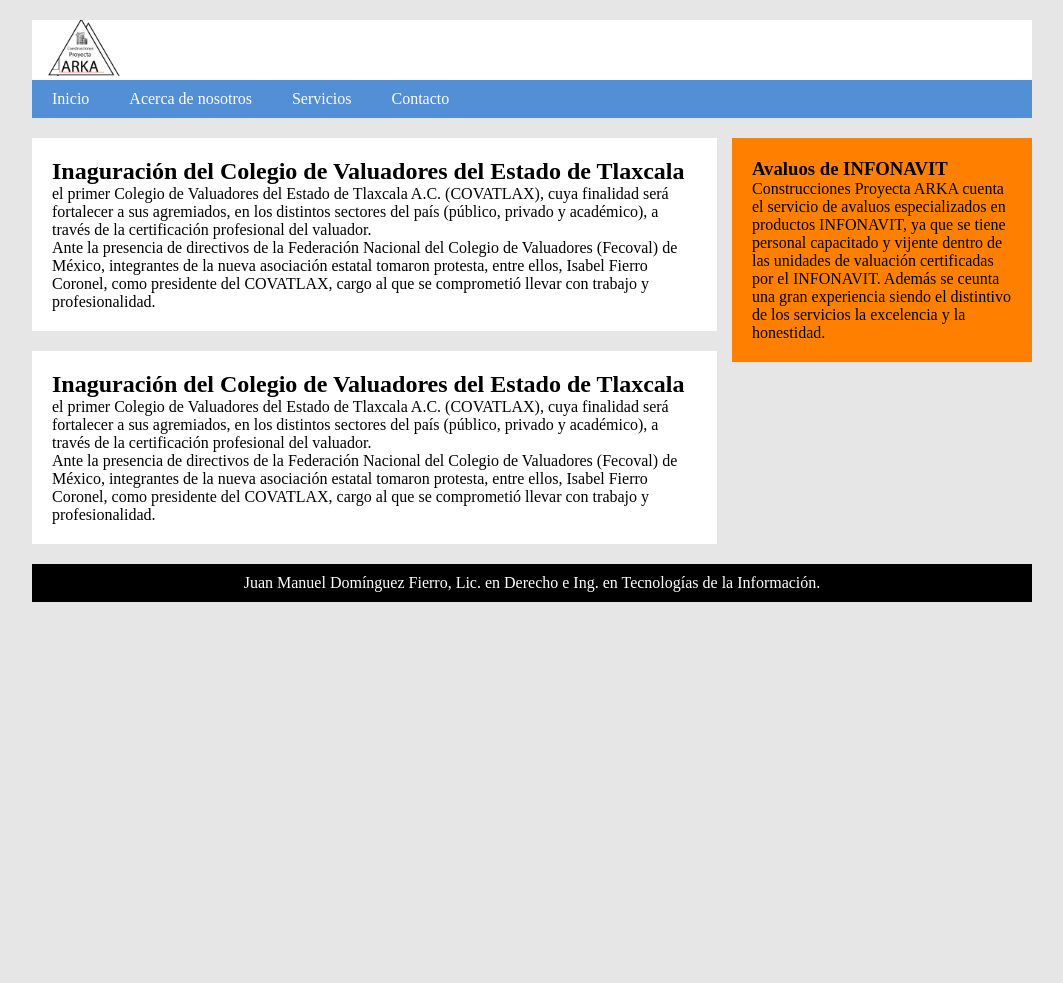
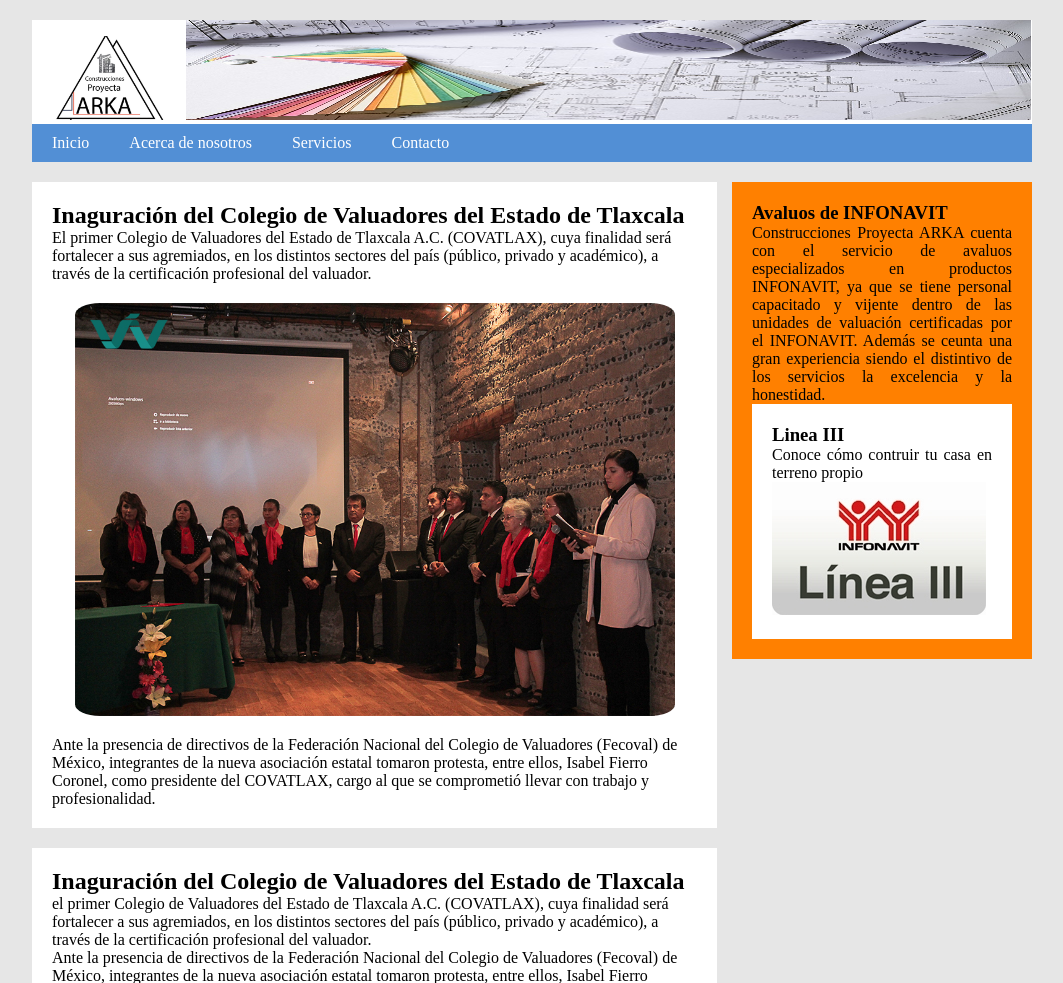
Before and after one commit to juanmanuel1987/juanmanuel1987.github.io, a PHP site: page / in a window 1280 px wide. Shown: the top 983 px of the page, without its empty margins (108-1171 px from the left). Before the commit the page ends 602 px from the top, so only its background shows below. Run offline with PHP 8.4, Linux system fonts and the light colour scheme.

Commit message:
se agrego imagenes
se agrego imagenes

```diff
--- a/css/estilos.css
+++ b/css/estilos.css
@@ -7,6 +7,11 @@ body{
 	background:#e6e6e6;
 }
 
+
+header div  .sl{
+width:845px;
+height:100px;
+}
 
 header, .main, footer{
 	background:white;
@@ -51,11 +56,31 @@ header nav ul li a:hover{
 	margin-bottom: 20px;
 }
 
+.main .articulos article img{
+	width: 600px;
+	margin: auto;
+	border-radius: 7%;
+	padding: 20px;
+	display: block;
+	align-items: center;
+
+}
+
 aside{
 	width: 30%;
 	background: #ff8000;
 	float: left;
 	padding: 20px;
+	box-sizing: border-box;
+	text-align: justify;
+}
+
+ .l3{
+	/*width: 30%;*/
+	background: #fff;
+	float: left;
+	padding: 20px;*/
+	overflow: hidden;
 	box-sizing: border-box;
 }
 
--- a/index.html
+++ b/index.html
@@ -9,7 +9,8 @@
 		<body>
 			<header>
 				<div class="logotipo">
-					<img src="img/logo.jpg" width="100" alt="">
+					<a href="index.html"><img  class="logo" src="img/logo.jpg" width="150" alt=""></a>
+					<img  class="sl"src="img/slider3.jpg"  alt="">
 				</div>
 
 				<nav>
@@ -25,9 +26,10 @@
 				<section class="articulos">
 					<article>
 						<h2>Inaguración del Colegio de Valuadores del Estado de Tlaxcala</h2>
-						<p>el primer Colegio de Valuadores del Estado de Tlaxcala A.C. (COVATLAX), cuya finalidad será fortalecer
+						<p>El primer Colegio de Valuadores del Estado de Tlaxcala A.C. (COVATLAX), cuya finalidad será fortalecer
 						a sus agremiados, en los distintos sectores del país (público, privado y académico), a través de la certificación profesional del valuador.
 						</p>
+						<img src="img/img4.jpg"  alt="">
 						<p>Ante la presencia de directivos de la Federación Nacional del Colegio de Valuadores
 						(Fecoval) de México, integrantes de la nueva asociación estatal tomaron protesta, entre ellos,
 						Isabel Fierro Coronel, como presidente del COVATLAX, cargo al que se comprometió llevar con trabajo y profesionalidad.
@@ -46,10 +48,16 @@
 				</section>
 				<aside>
 					<h3>Avaluos de INFONAVIT</h3>
-					<p>Construcciones Proyecta ARKA cuenta el servicio de avaluos especializados en productos INFONAVIT,
+					<p>Construcciones Proyecta ARKA cuenta con el servicio de avaluos especializados en productos INFONAVIT,
 						 ya que se tiene personal capacitado y vijente dentro de las unidades de valuación certificadas por el INFONAVIT.
 					Además se ceunta una gran experiencia siendo el distintivo de los servicios la excelencia y la honestidad.
 					</p>
+					<section class="l3">
+						<h3>Linea III</h3>
+						<p>Conoce cómo contruir tu casa en terreno propio</p>
+						<img src="img/l3.jpg" alt="">
+					</section>
+
 				</aside>
 			</section>
 			<footer>
```
Also changed, not shown: img/img3.jpg (added), img/img4.jpg (added), img/l3.jpg (added), img/slider.jpg (added), img/slider2.jpg (added), img/slider3.jpg (added).
